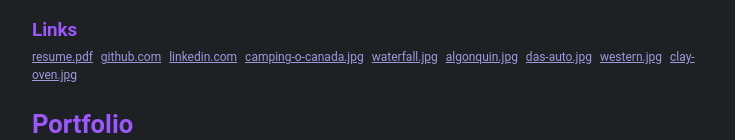
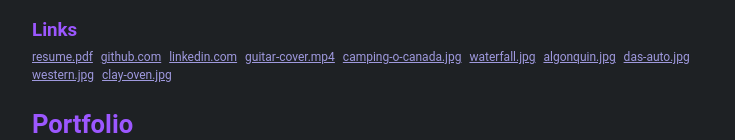
Before and after one commit to jared-jasinski/jared-jasinski-dot-com, a plain HTML site: page index.html in a window 1280 px wide. Shown: the part 310-450 px from the top of the page, without its empty margins (272-1007 px from the left). Drawn offline with nearby package versions, Linux system fonts and the light colour scheme.

Commit message:
Update index.html

```diff
--- a/index.html
+++ b/index.html
@@ -44,6 +44,7 @@
 				<span> <a rel="noreferrer" target="_blank" href="jared-jasinski-resume-nov-2023.pdf">resume.pdf</a> </span>
 				<span> <a rel="noreferrer" target="_blank" href="https://github.com/jared-jasinski/">github.com</a> </span>
 				<span> <a rel="noreferrer" target="_blank" href="https://www.linkedin.com/in/jared-jasinski-972643174/">linkedin.com</a> </span>
+				<span> <a rel="noreferrer" target="_blank" href="https://www.youtube.com/watch?v=pockJSPEFAA">guitar-cover.mp4</a> </span>
 				<span> <a rel="noreferrer" target="_blank" href="images/camping-o-canada.jpg">camping-o-canada.jpg</a> </span>
 				<span> <a rel="noreferrer" target="_blank" href="images/waterfall.jpg">waterfall.jpg</a> </span>
 				<span> <a rel="noreferrer" target="_blank" href="images/algonquin.jpg">algonquin.jpg</a> </span>
```
